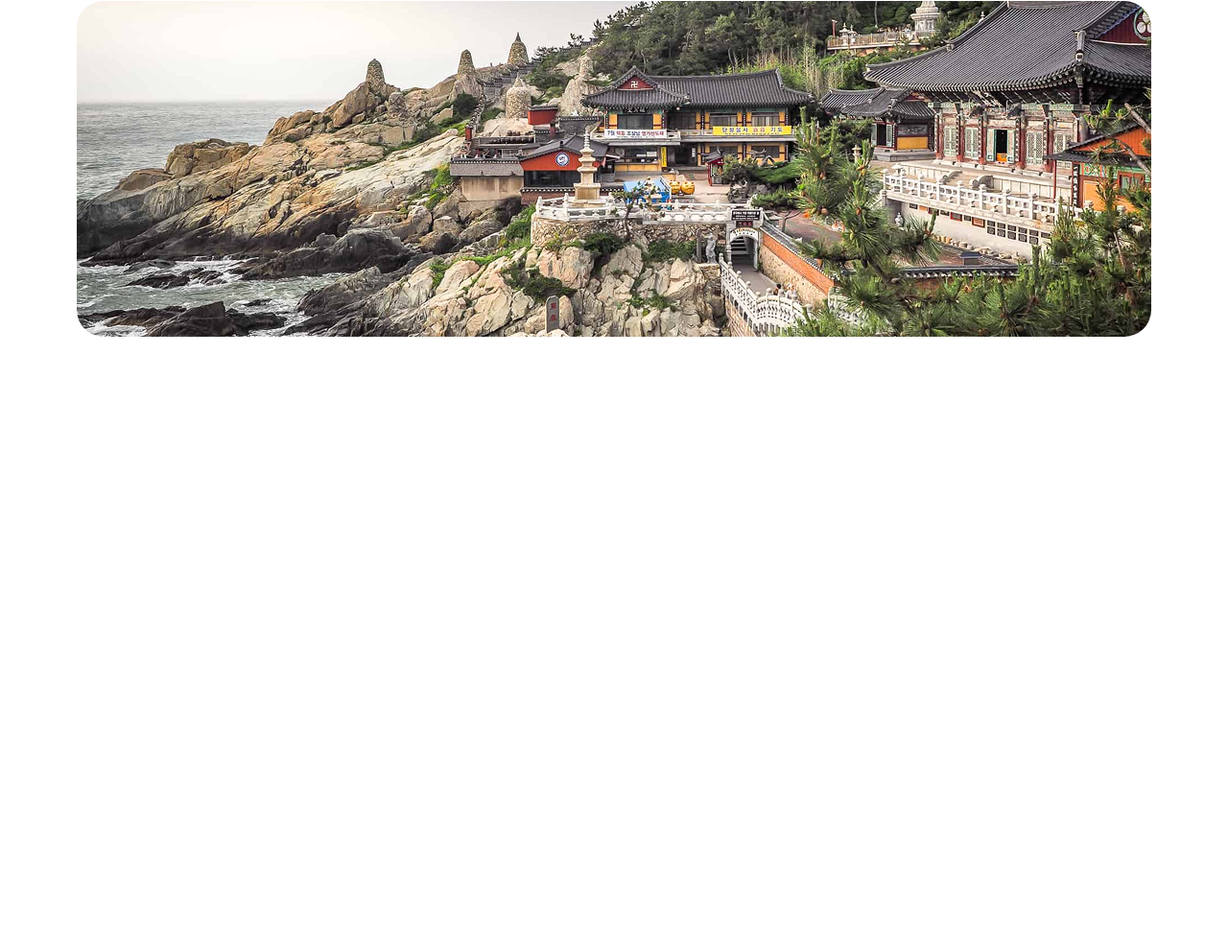
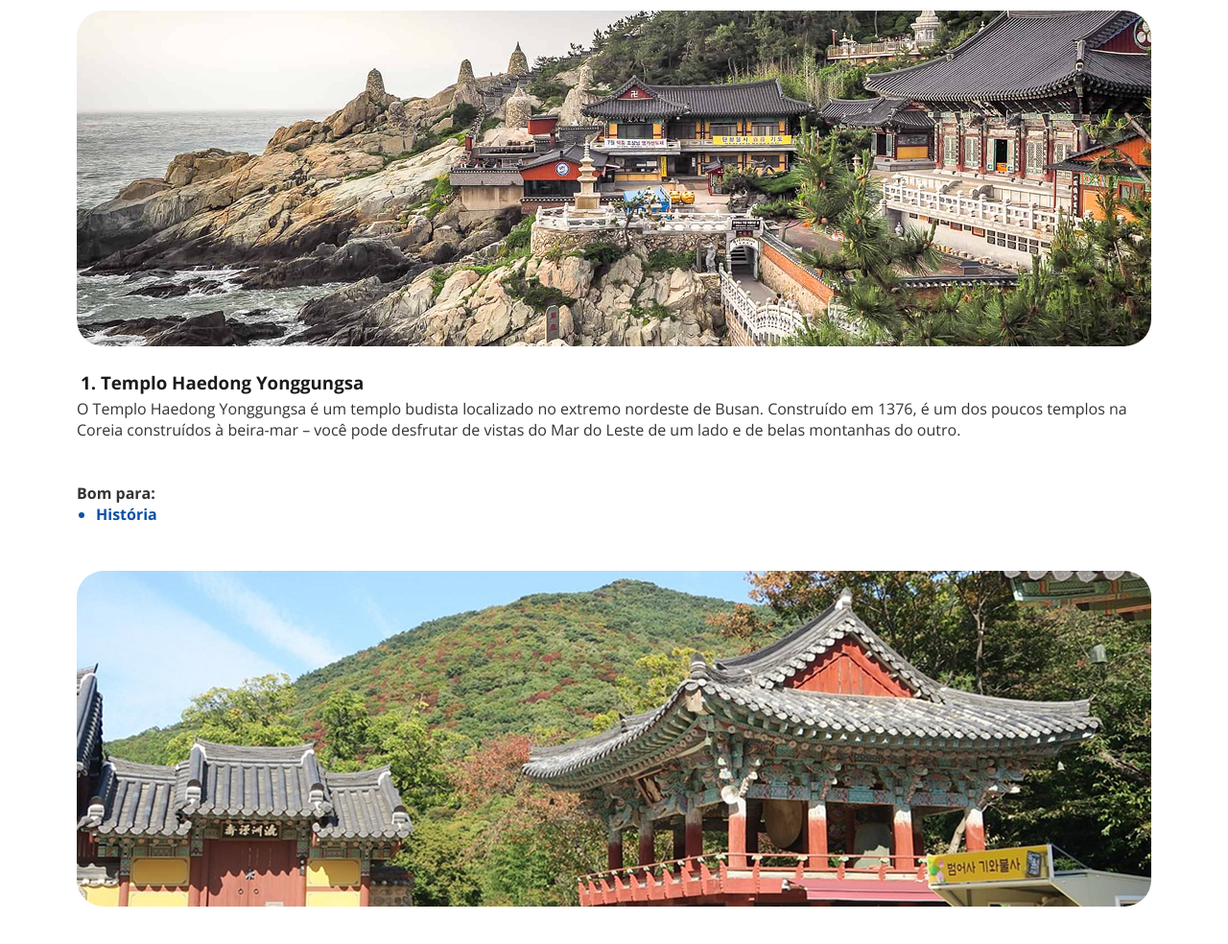
Before and after one commit to Matheus-NerisXavier/local-turistico, a plain HTML site: page index.html in a window 1280 px wide. Shown: the part 1257-2241 px from the top of the page at 96% size. Before the commit the page ends 1678 px from the top, so only its background shows below. Drawn offline with nearby package versions, Linux system fonts and the light colour scheme.

Commit message:
Templo Haedong Yonggungsa

```diff
--- a/index.html
+++ b/index.html
@@ -40,9 +40,20 @@
           irá encantar os fotógrafos.
         </p>
         <img src="assets/images/yonggungsa.jpg" alt="Imagem do Templo Haedong Yonggungsa">
+
+        <h3>1. Templo Haedong Yonggungsa</h3>
+        <p>
+          O Templo Haedong Yonggungsa é um templo budista localizado no extremo nordeste de Busan. Construído em 1376, é um dos poucos templos na Coreia construídos à beira-mar – você pode desfrutar de vistas do Mar do Leste de um lado e de belas montanhas do outro.
+        </p> <br><br>
+
+        <p><strong>Bom para:</strong></p>
+        <ul>
+          <li>História</li>
+        </ul>
+
+        <img src="assets/images/beomeo-sa.jpg" alt="Imagem do Templo Beomeo-sa">
       </section>
     </main>
   </div>
 </body>
-
 </html>
--- a/style.css
+++ b/style.css
@@ -23,10 +23,13 @@ p span {
 }
 
 h1 {
-  font-size: 36px;
+    font-size: 36px;
+    margin-bottom: 44px;
+}
+
+h1,h2,h3 {
   color: #1B1B1B;
   font-weight: 700;
-  margin-bottom: 44px;
 }
 
 img {
@@ -51,9 +54,29 @@ img + p {
 }
 
 h2 {
+  font-size: 32px;
   margin: 2px auto 8px;
 }
 
 h2 + p {
   margin-bottom: 64px;
 }
+
+h3 {
+  margin-top: 20px;
+  padding-left: 4px;
+}
+
+h3 + p {
+  margin-top: 4px;
+}
+
+ul {
+  padding-left: 20px;
+  margin-bottom: 48px;
+}
+
+ul li {
+  color: #0C51A7;
+  font-weight: 700;
+}
```
